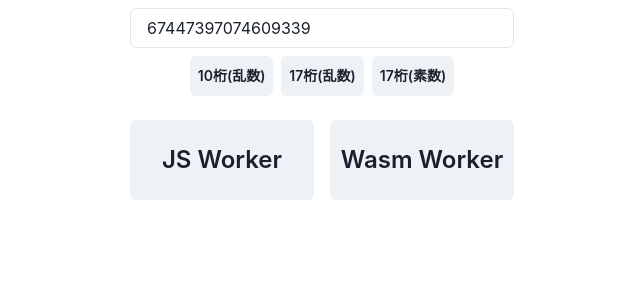
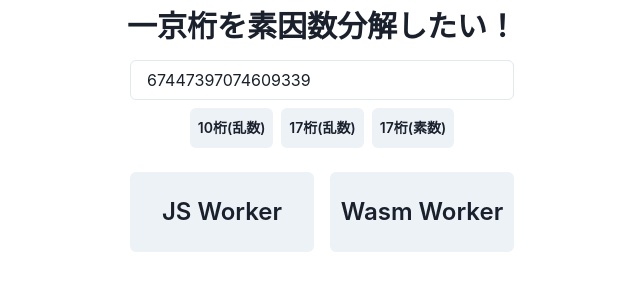
Before and after one commit to WTomoharu/wasm-prime-factorize, a React (Vite) app: page / in a window 1280 px wide. Shown: the top 300 px of the page, without its empty margins (318-958 px from the left). Built offline with nearby package versions, Linux system fonts and the light colour scheme.

Commit message:
タイトルを追加

```diff
--- a/src/app.tsx
+++ b/src/app.tsx
@@ -1,5 +1,5 @@
 import { useState } from "react"
-import { Box, Grid, Input } from "@chakra-ui/react"
+import { Box, Grid, Heading, Input } from "@chakra-ui/react"
 import { LoadableButton } from "./components/loadable-button"
 import { JsWorker } from "./workers/js-worker/client"
 import { WasmWorker } from "./workers/wasm-worker/client"
@@ -10,6 +10,15 @@ export const App = () => {
 
   return (
     <Box maxW="400px" mx="auto">
+      <Heading
+        as='h1'
+        size='lg'
+        textAlign="center"
+        mt="2"
+        mb="4"
+      >
+        一京桁を素因数分解したい！
+      </Heading>
       <Box
         m="2"
       >
```
